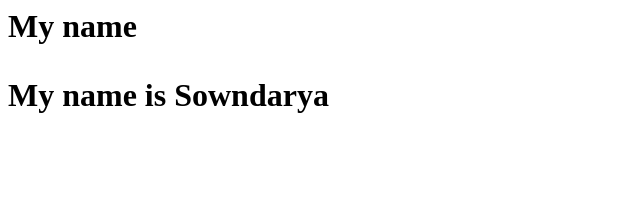
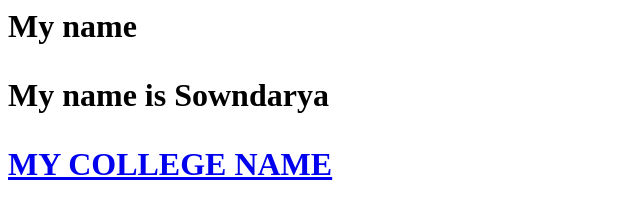
Before and after one commit to Sowndarya-92/CSM, a plain HTML site: page index.html in a window 1280 px wide. Shown: the whole page, without its empty margins (0-640 px from the left). Drawn offline with Linux system fonts and the light colour scheme.

Commit message:
Added tag

```diff
--- a/index.html
+++ b/index.html
@@ -4,5 +4,6 @@
 </head>
 <body>
 <p> My name is Sowndarya</p>
+<a href="https://www.google.com/">MY COLLEGE NAME</a>
 </body>
 </html/>
```
